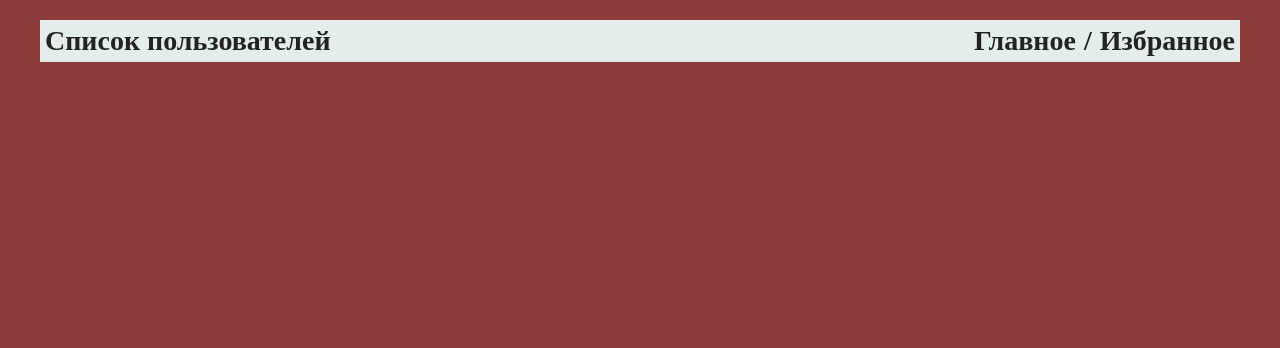
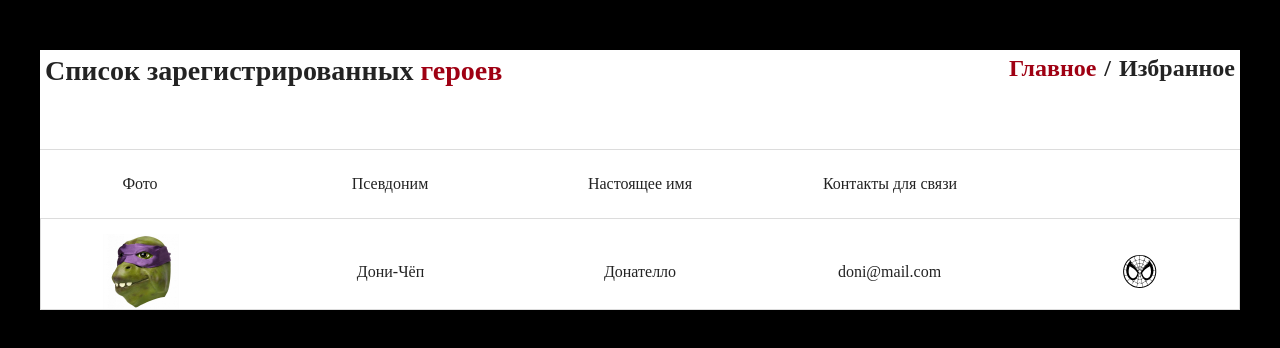
Before and after one commit to dast86/React-list, a React (Vite) app: page / in a window 1280 px wide. Shown: the top 348 px of the page. Built offline with nearby package versions, Linux system fonts and the light colour scheme.

Commit message:
сделал примерную верстку главной стр.

```diff
--- a/src/Component/Header/Header.tsx
+++ b/src/Component/Header/Header.tsx
@@ -5,10 +5,10 @@ const Header = () =>{
     return(
         <header className={styles.conteiner}>
             <div className={styles.title}>
-                <p>Список пользователей</p>
+                <p>Список зарегистрированных <span>героев</span></p>
             </div>
             <div className={styles.navigation}>
-                <a href="#">Главное</a>
+                <a href="#" className={styles.active}>Главное</a>
                 <span className={styles.separator}>/</span>
                 <a href="#">Избранное</a>
             </div>
--- a/src/Component/Header/styles.module.css
+++ b/src/Component/Header/styles.module.css
@@ -1,19 +1,25 @@
 .conteiner{
     display: flex;
     justify-content: space-between;
-    max-height: 60px;
-    margin-top: 20px;
-    background-color: rgb(227, 238, 235);
-    padding: 5px
+    height: 100px;
+    margin-top: 50px;
+    background-color: rgb(255, 255, 255);
+    padding: 5px;
+    border-bottom: 1px solid #dcdcdc; ;
 }
 
 .title{
     font-size: 28px;
     font-weight: bold;
 }
+.title span,
+.active{
+    color: rgba(159, 0, 19, 1);
+
+}
 
 .navigation{
-    font-size: 28px;
+    font-size: 24px;
     font-weight: bold;
 
 }
--- a/src/Pages/Main/Main.tsx
+++ b/src/Pages/Main/Main.tsx
@@ -1,10 +1,26 @@
-// import dony from "../../img/1.jpg"
+import dony from "../../img/1.jpg"
+import noActive from "../../img/svg/14.svg"
+// import active from "../../img/svg/5.svg"
 import styles from "./styles.module.css"
 
 const Main = () =>{
     return(
         <main className={styles.conteiner}>
+                <ul className={styles.title}>
+                    <li>Фото</li>
+                    <li>Псевдоним</li>
+                    <li>Настоящее имя</li>
+                    <li>Контакты для связи</li>
+                    <li></li>
+                </ul>
 
+                <ul className={styles.list}>
+                    <li><img className={styles.image} src={dony} alt="" /></li>
+                    <li> Дони-Чёп</li>
+                    <li> Донателло </li>
+                    <li>doni@mail.com</li>
+                    <li> <img src={noActive}  className={styles.svg} alt="" /></li>
+                </ul>
         </main>
     )
 }
--- a/src/Pages/Main/styles.module.css
+++ b/src/Pages/Main/styles.module.css
@@ -1,28 +1,51 @@
 .conteiner{
     background-color: white;
-    /* padding-left: 50px; */
 
 }
 
 .title{
     padding: 25px 0;
+    display: flex;
+    justify-content: space-between;
 }
+
 
 .list{
     display: flex;
     justify-content: space-between;
-    border-top: 1px solid black;
-    /* background-color: blue; */
+    transition: border 0.3s ease, box-shadow 0.3s ease;
+    border: 1px solid #dcdcdc;
+    padding-top: 15px; /* Отступ сверху, чтобы граница не прилегала к содержимому */
 }
 
-.list li {
+/* Добавляем подсветку при наведении */
+.list:hover {
+    border: 1px solid rgba(250, 2, 5, 0.658);
+    box-shadow: rgba(250, 2, 5, 0.658) 0px 1px 4px;
+
+
+}
+
+.list li,
+.title li {
     display: flex;
     width: 200px;
     justify-content: center;
     align-items: center;
+
 }
 
 .image{
-    max-height: 100px;
-    max-width: 200px;
+    max-height: 75px;
+    max-width: 100px;
 }
+
+.svg{
+    max-height: 35px;
+    max-width: 35px;
+}
+
+.svg:hover{
+    cursor: pointer;
+
+}
--- a/src/index.css
+++ b/src/index.css
@@ -22,7 +22,7 @@ a {
 
 body {
   color: #232323;
-  background-color: rgb(141, 58, 58);
+  background-color: rgb(0, 0, 0);
 }
 
 
```
Also changed, not shown: src/img/svg/14.svg (added), src/img/svg/5.svg (added).
